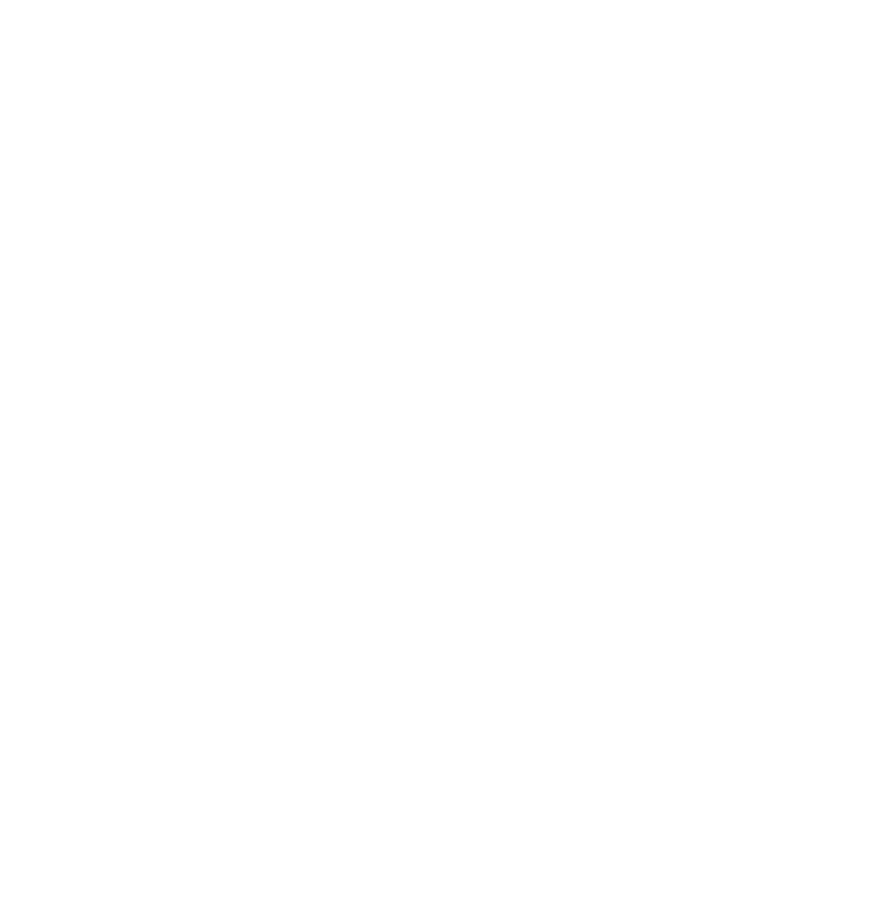
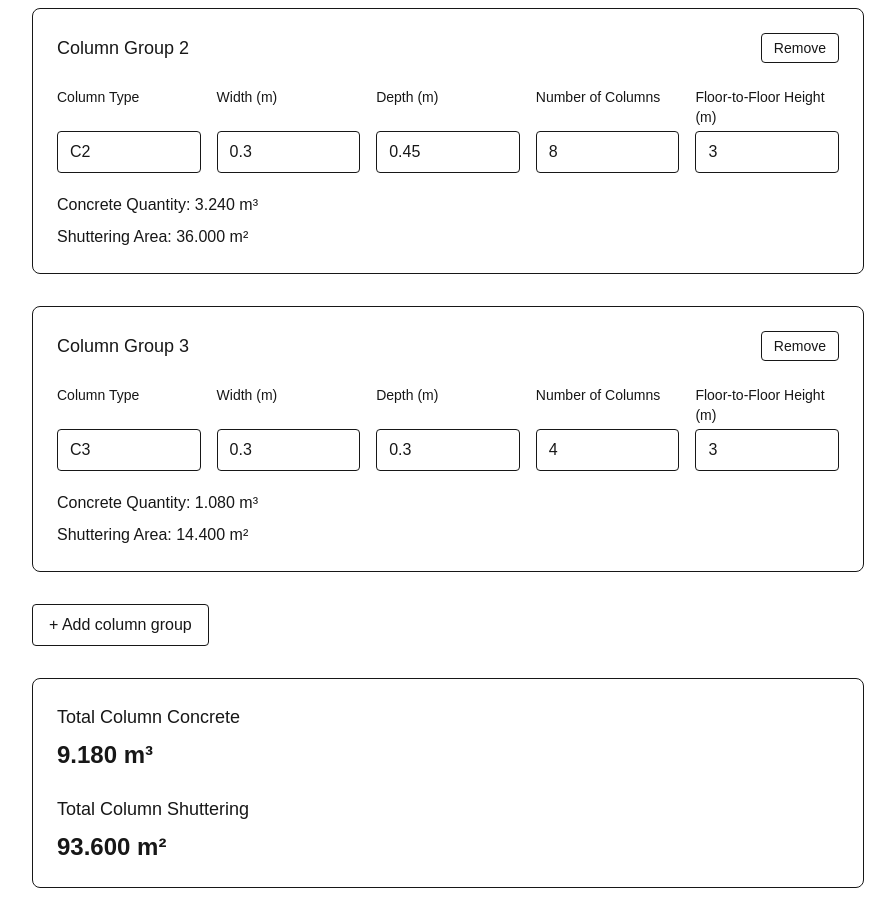
Before and after one commit to Somit-1412/construction-estimator, a Next.js app: page / in a window 1280 px wide. Shown: the part 1480-2400 px from the top of the page, without its empty margins (192-1087 px from the left). Before the commit the page ends 1094 px from the top, so only its background shows below. Built offline with nearby package versions, Linux system fonts and the light colour scheme.

Commit message:
Add column concrete and shuttering calculations

```diff
--- a/app/page.tsx
+++ b/app/page.tsx
@@ -1,9 +1,11 @@
+import ColumnConcreteSection from "@/components/ColumnConcreteSection";
 import ExcavationSection from "@/components/ExcavationSection";
 
 export default function Home() {
   return (
     <main>
       <ExcavationSection />
+      <ColumnConcreteSection />
     </main>
   );
 }
--- /dev/null
+++ b/components/ColumnConcreteSection.tsx
@@ -0,0 +1,296 @@
+"use client";
+
+import { useState } from "react";
+import {
+  calculateColumnConcreteQuantity,
+  calculateColumnShutteringArea,
+  type ColumnGroup,
+} from "@/lib/calculations/columns";
+
+export default function ColumnConcreteSection() {
+  const [columnGroups, setColumnGroups] = useState<ColumnGroup[]>([
+    {
+      type: "C1",
+      width: 0.45,
+      depth: 0.45,
+      number: 8,
+      height: 3,
+    },
+    {
+      type: "C2",
+      width: 0.3,
+      depth: 0.45,
+      number: 8,
+      height: 3,
+    },
+    {
+      type: "C3",
+      width: 0.3,
+      depth: 0.3,
+      number: 4,
+      height: 3,
+    },
+  ]);
+
+  const updateGroup = (
+    index: number,
+    updatedGroup: ColumnGroup
+  ) => {
+    setColumnGroups((currentGroups) =>
+      currentGroups.map((group, groupIndex) =>
+        groupIndex === index ? updatedGroup : group
+      )
+    );
+  };
+
+  const addColumnGroup = () => {
+    setColumnGroups((currentGroups) => [
+      ...currentGroups,
+      {
+        type: "C",
+        width: 0,
+        depth: 0,
+        number: 0,
+        height: 0,
+      },
+    ]);
+  };
+
+  const removeColumnGroup = (index: number) => {
+    setColumnGroups((currentGroups) =>
+      currentGroups.filter((_, groupIndex) => groupIndex !== index)
+    );
+  };
+
+  const totalConcreteQuantity = columnGroups.reduce(
+    (total, group) => {
+      try {
+        return total + calculateColumnConcreteQuantity(group);
+      } catch {
+        return total;
+      }
+    },
+    0
+  );
+
+  const totalShutteringArea = columnGroups.reduce(
+    (total, group) => {
+      try {
+        return total + calculateColumnShutteringArea(group);
+      } catch {
+        return total;
+      }
+    },
+    0
+  );
+
+  return (
+    <section className="mx-auto max-w-4xl p-8">
+      <h2 className="mb-8 text-2xl font-semibold">
+        Column Concrete
+      </h2>
+
+      {columnGroups.map((group, index) => {
+        let concreteQuantity: number | null = null;
+        let shutteringArea: number | null = null;
+
+        try {
+          concreteQuantity =
+            calculateColumnConcreteQuantity(group);
+
+          shutteringArea =
+            calculateColumnShutteringArea(group);
+        } catch {
+          concreteQuantity = null;
+          shutteringArea = null;
+        }
+
+        return (
+          <div
+            key={index}
+            className="mb-8 rounded-lg border p-6"
+          >
+            <div className="mb-6 flex items-center justify-between">
+              <h3 className="text-lg font-medium">
+                Column Group {index + 1}
+              </h3>
+
+              <button
+                type="button"
+                onClick={() => removeColumnGroup(index)}
+                className="rounded border px-3 py-1 text-sm"
+              >
+                Remove
+              </button>
+            </div>
+
+            <div className="grid grid-cols-1 gap-4 sm:grid-cols-5">
+              <label className="flex min-w-0 flex-col gap-1">
+                <span className="h-10 text-sm">
+                  Column Type
+                </span>
+
+                <input
+                  type="text"
+                  value={group.type}
+                  onChange={(e) =>
+                    updateGroup(index, {
+                      ...group,
+                      type: e.target.value,
+                    })
+                  }
+                  className="w-full rounded border px-3 py-2"
+                />
+              </label>
+
+              <label className="flex min-w-0 flex-col gap-1">
+                <span className="h-10 text-sm">
+                  Width (m)
+                </span>
+
+                <input
+                  type="number"
+                  min="0"
+                  value={group.width}
+                  onChange={(e) => {
+                    const value = Number(e.target.value);
+
+                    if (value < 0) {
+                      return;
+                    }
+
+                    updateGroup(index, {
+                      ...group,
+                      width: value,
+                    });
+                  }}
+                  className="w-full rounded border px-3 py-2"
+                />
+              </label>
+
+              <label className="flex min-w-0 flex-col gap-1">
+                <span className="h-10 text-sm">
+                  Depth (m)
+                </span>
+
+                <input
+                  type="number"
+                  min="0"
+                  value={group.depth}
+                  onChange={(e) => {
+                    const value = Number(e.target.value);
+
+                    if (value < 0) {
+                      return;
+                    }
+
+                    updateGroup(index, {
+                      ...group,
+                      depth: value,
+                    });
+                  }}
+                  className="w-full rounded border px-3 py-2"
+                />
+              </label>
+
+              <label className="flex min-w-0 flex-col gap-1">
+                <span className="h-10 text-sm">
+                  Number of Columns
+                </span>
+
+                <input
+                  type="number"
+                  min="0"
+                  value={group.number}
+                  onChange={(e) => {
+                    const value = Number(e.target.value);
+
+                    if (value < 0) {
+                      return;
+                    }
+
+                    updateGroup(index, {
+                      ...group,
+                      number: value,
+                    });
+                  }}
+                  className="w-full rounded border px-3 py-2"
+                />
+              </label>
+
+              <label className="flex min-w-0 flex-col gap-1">
+                <span className="h-10 text-sm">
+                  Floor-to-Floor Height (m)
+                </span>
+
+                <input
+                  type="number"
+                  min="0"
+                  value={group.height}
+                  onChange={(e) => {
+                    const value = Number(e.target.value);
+
+                    if (value < 0) {
+                      return;
+                    }
+
+                    updateGroup(index, {
+                      ...group,
+                      height: value,
+                    });
+                  }}
+                  className="w-full rounded border px-3 py-2"
+                />
+              </label>
+            </div>
+
+            {concreteQuantity === null ||
+            shutteringArea === null ? (
+              <p className="mt-5 text-sm">
+                Error: invalid column dimensions.
+              </p>
+            ) : (
+              <>
+                <p className="mt-5 font-medium">
+                  Concrete Quantity:{" "}
+                  {concreteQuantity.toFixed(3)} m³
+                </p>
+
+                <p className="mt-2 font-medium">
+                  Shuttering Area:{" "}
+                  {shutteringArea.toFixed(3)} m²
+                </p>
+              </>
+            )}
+          </div>
+        );
+      })}
+
+      <button
+        type="button"
+        onClick={addColumnGroup}
+        className="mb-8 rounded border px-4 py-2"
+      >
+        + Add column group
+      </button>
+
+      <div className="rounded-lg border p-6">
+        <h3 className="text-lg font-medium">
+          Total Column Concrete
+        </h3>
+
+        <p className="mt-2 text-2xl font-semibold">
+          {totalConcreteQuantity.toFixed(3)} m³
+        </p>
+
+        <h3 className="mt-6 text-lg font-medium">
+          Total Column Shuttering
+        </h3>
+
+        <p className="mt-2 text-2xl font-semibold">
+          {totalShutteringArea.toFixed(3)} m²
+        </p>
+      </div>
+    </section>
+  );
+}
--- /dev/null
+++ b/lib/calculations/columns.ts
@@ -0,0 +1,44 @@
+export type ColumnGroup = {
+  type: string;
+  width: number;
+  depth: number;
+  number: number;
+  height: number;
+};
+
+function validateColumnGroup(group: ColumnGroup): void {
+  if (
+    group.width < 0 ||
+    group.depth < 0 ||
+    group.number < 0 ||
+    group.height < 0
+  ) {
+    throw new Error("Column dimensions cannot be negative.");
+  }
+}
+
+export function calculateColumnConcreteQuantity(
+  group: ColumnGroup
+): number {
+  validateColumnGroup(group);
+
+  return (
+    group.width *
+    group.depth *
+    group.height *
+    group.number
+  );
+}
+
+export function calculateColumnShutteringArea(
+  group: ColumnGroup
+): number {
+  validateColumnGroup(group);
+
+  return (
+    2 *
+    (group.width + group.depth) *
+    group.height *
+    group.number
+  );
+}
```
